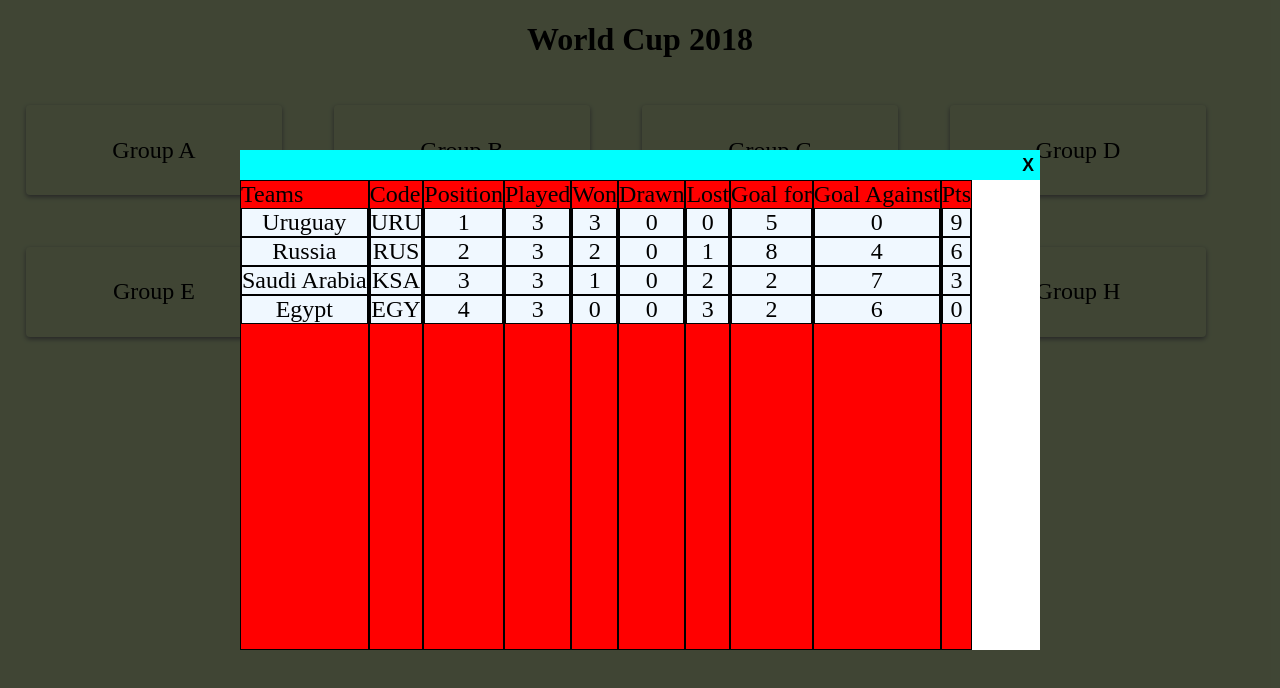
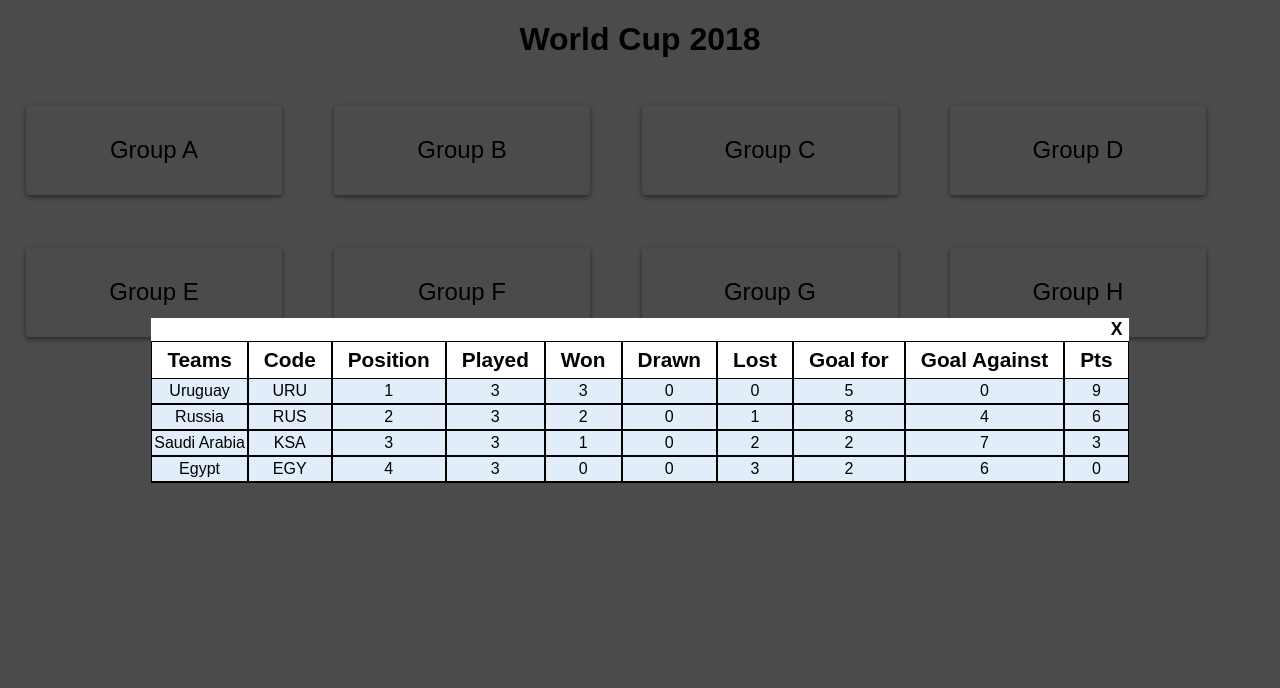
Before and after one commit to Ashrib/Football-Worldcup-Details, a plain HTML site: page index.html in a window 1280 px wide. Both pictures are taken after a click on the element "Group A". Drawn offline with Linux system fonts and the light colour scheme.

Commit message:
Add files via upload

```diff
--- a/app.js
+++ b/app.js
@@ -534,62 +534,92 @@
 
 var allTeamName = document.createElement("div");
 allTeamName.setAttribute("id" , "all-teams");
-allTeamName.setAttribute("class" , "detail-heading");//----
-allTeamName.appendChild(document.createTextNode("Teams"));
+allTeamName.setAttribute("class" , "detail-column");//----
+var h3 = document.createElement("div");
+h3.setAttribute("class", "heading-div")
+h3.appendChild(document.createTextNode("Teams"));
+allTeamName.appendChild(h3);
 teamDetail.appendChild(allTeamName);
 
 var allTeamCode = document.createElement("div");
 allTeamCode.setAttribute("id" , "all-teams-code");
-allTeamCode.setAttribute("class" , "detail-heading");//----
-allTeamCode.appendChild(document.createTextNode("Code"));
+allTeamCode.setAttribute("class" , "detail-column");//----
+var h3 = document.createElement("div");
+h3.setAttribute("class", "heading-div")
+h3.appendChild(document.createTextNode("Code"));
+allTeamCode.appendChild(h3);
 teamDetail.appendChild(allTeamCode);
 
 var allTeamPosi = document.createElement("div");
 allTeamPosi.setAttribute("id" , "all-teams-position");
-allTeamPosi.setAttribute("class" , "detail-heading");//----
-allTeamPosi.appendChild(document.createTextNode("Position"));
+allTeamPosi.setAttribute("class" , "detail-column");//----
+var h3 = document.createElement("div");
+h3.setAttribute("class", "heading-div")
+h3.appendChild(document.createTextNode("Position"));
+allTeamPosi.appendChild(h3);
 teamDetail.appendChild(allTeamPosi);
 
 var allTeamPlayed = document.createElement("div");
 allTeamPlayed.setAttribute("id" , "all-teams-played");
-allTeamPlayed.setAttribute("class" , "detail-heading");//----
-allTeamPlayed.appendChild(document.createTextNode("Played"));
+allTeamPlayed.setAttribute("class" , "detail-column");//----
+var h3 = document.createElement("div");
+h3.setAttribute("class", "heading-div")
+h3.appendChild(document.createTextNode("Played"));
+allTeamPlayed.appendChild(h3);
 teamDetail.appendChild(allTeamPlayed);
 
 var allTeamWon = document.createElement("div");
 allTeamWon.setAttribute("id" , "all-teams-won");
-allTeamWon.setAttribute("class" , "detail-heading");//----
-allTeamWon.appendChild(document.createTextNode("Won"));
+allTeamWon.setAttribute("class" , "detail-column");//----
+var h3 = document.createElement("div");
+h3.setAttribute("class", "heading-div")
+h3.appendChild(document.createTextNode("Won"));
+allTeamWon.appendChild(h3);
 teamDetail.appendChild(allTeamWon);
 
 var allTeamDrawn = document.createElement("div");
 allTeamDrawn.setAttribute("id" , "all-teams-drawn");
-allTeamDrawn.setAttribute("class" , "detail-heading");//----
-allTeamDrawn.appendChild(document.createTextNode("Drawn"));
+allTeamDrawn.setAttribute("class" , "detail-column");//----
+var h3 = document.createElement("div");
+h3.setAttribute("class", "heading-div")
+h3.appendChild(document.createTextNode("Drawn"));
+allTeamDrawn.appendChild(h3);
 teamDetail.appendChild(allTeamDrawn);
 
 var allTeamLost = document.createElement("div");
 allTeamLost.setAttribute("id" , "all-teams-lost");
-allTeamLost.setAttribute("class" , "detail-heading");//----
-allTeamLost.appendChild(document.createTextNode("Lost"));
+allTeamLost.setAttribute("class" , "detail-column");//----
+var h3 = document.createElement("div");
+h3.setAttribute("class", "heading-div")
+h3.appendChild(document.createTextNode("Lost"));
+allTeamLost.appendChild(h3);
 teamDetail.appendChild(allTeamLost);
 
 var allTeamGoalFor = document.createElement("div");
 allTeamGoalFor.setAttribute("id" , "all-teams-goalfor");
-allTeamGoalFor.setAttribute("class" , "detail-heading");//----
-allTeamGoalFor.appendChild(document.createTextNode("Goal for"));
+allTeamGoalFor.setAttribute("class" , "detail-column");//----
+var h3 = document.createElement("div");
+h3.setAttribute("class", "heading-div")
+h3.appendChild(document.createTextNode("Goal for"));
+allTeamGoalFor.appendChild(h3);
 teamDetail.appendChild(allTeamGoalFor);
 
 var allTeamGoalAgainst = document.createElement("div");
 allTeamGoalAgainst.setAttribute("id" , "all-teams-goalagainst");
-allTeamGoalAgainst.setAttribute("class" , "detail-heading");//---
-allTeamGoalAgainst.appendChild(document.createTextNode("Goal Against"));
+allTeamGoalAgainst.setAttribute("class" , "detail-column");//---
+var h3 = document.createElement("div");
+h3.setAttribute("class", "heading-div")
+h3.appendChild(document.createTextNode("Goal Against"));
+allTeamGoalAgainst.appendChild(h3);
 teamDetail.appendChild(allTeamGoalAgainst);
 
 var allTeamPts = document.createElement("div");
 allTeamPts.setAttribute("id" , "all-teams-pts");
-allTeamPts.setAttribute("class" , "detail-heading");//---
-allTeamPts.appendChild(document.createTextNode("Pts"));
+allTeamPts.setAttribute("class" , "detail-column");//---
+var h3 = document.createElement("div");
+h3.setAttribute("class", "heading-div")
+h3.appendChild(document.createTextNode("Pts"));
+allTeamPts.appendChild(h3);
 teamDetail.appendChild(allTeamPts);
 
 function details(gName) {
--- a/style.css
+++ b/style.css
@@ -1,13 +1,13 @@
 body{
     padding: 0%;
     margin: 0%;
+    font-family: Arial, Helvetica, sans-serif;
 }
 #main-container{
     display: flex;
     flex-direction: column;
     height: calc(100vh);
     width: calc(100vw);
-    background-color: rgba(153, 205, 50, 0.373);
 }
 #matchList{
     display: flex;
@@ -27,6 +27,11 @@
     font-size: 1.5em;
     justify-content: center;
     align-items: center;
+    cursor: pointer;
+}
+.group-box:hover{
+    font-size: 1.7em;
+
 }
 #mainofInfo{
     display: none;
@@ -38,15 +43,14 @@
     background-color: rgba(0, 0, 0, 0.705);
 }
 #detail-box{
-    height: 500px;
-    width: 800px;
+    height: auto;
+    width: auto;
     background-color: white;
 }
 #close-head{
     display: flex;
     justify-content: right;
-    height: 6%;
-    background-color: aqua;
+    height: 12%;
 }
 #close-btn{
     cursor: pointer;
@@ -65,16 +69,25 @@
     flex-direction: column;
 }
 .t-n-box, .t-code-box, .t-posi-box, .t-plyd-box, .t-won-box, .t-drawn-box, .t-lost-box, .t-goalfor-box, .t-goalagainst-box, .t-pts-box{
-    background-color: aliceblue;
-    border: 1px solid black;
+    background-color: rgb(225, 238, 250);
+    border-bottom: 1px solid black;
+    border-top: 1px solid black;
     text-align: center;
+    padding: 3px 0px 3px 0px;
 }
 #team-details{
     display: flex;
-    height: 94%;
+    height: auto;
 }
-.detail-heading{
-    background-color: red;
-    font-size: 1.5em;
+.detail-column{
     border: 1px solid black;
+    /* border-right: 1px solid black; */
+
 }
+.heading-div{
+    font-size: 1.3em;
+    font-weight: 700;
+    text-align: center;
+    margin: 6px 15px 6px 15px;
+
+}
```
